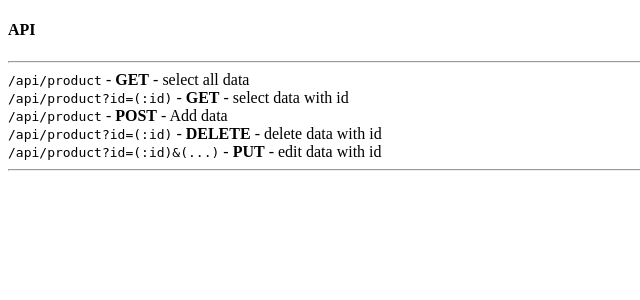
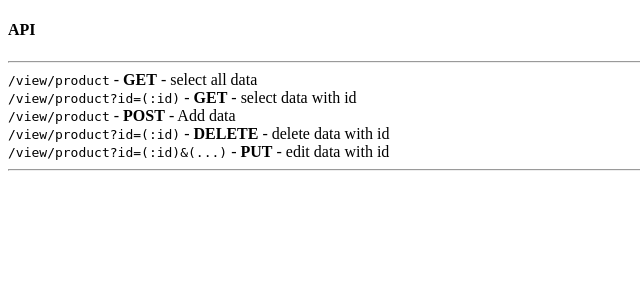
Before and after one commit to ImJakubPuchala/Backend-PHP-RestAPI-OOP, a PHP site: page / in a window 1280 px wide. Shown: the top 300 px of the page, without its empty margins (0-640 px from the left). Run offline with PHP 8.4, Linux system fonts and the light colour scheme.

Commit message:
zmiana linku

```diff
--- a/index.php
+++ b/index.php
@@ -9,11 +9,11 @@
 <body>
     <h4>API</h4>
     <hr>
-    <code>/api/product</code> - <b>GET</b> - select all data<br>
-    <code>/api/product?id=(:id)</code> - <b>GET</b> - select data with id<br>
-    <code>/api/product</code> - <b>POST</b> - Add data<br>
-    <code>/api/product?id=(:id)</code> - <b>DELETE</b> - delete data with id<br>
-    <code>/api/product?id=(:id)&(...)</code> - <b>PUT</b> - edit data with id<br>
+    <code>/view/product</code> - <b>GET</b> - select all data<br>
+    <code>/view/product?id=(:id)</code> - <b>GET</b> - select data with id<br>
+    <code>/view/product</code> - <b>POST</b> - Add data<br>
+    <code>/view/product?id=(:id)</code> - <b>DELETE</b> - delete data with id<br>
+    <code>/view/product?id=(:id)&(...)</code> - <b>PUT</b> - edit data with id<br>
     <hr>
 </body>
 </html>
```
